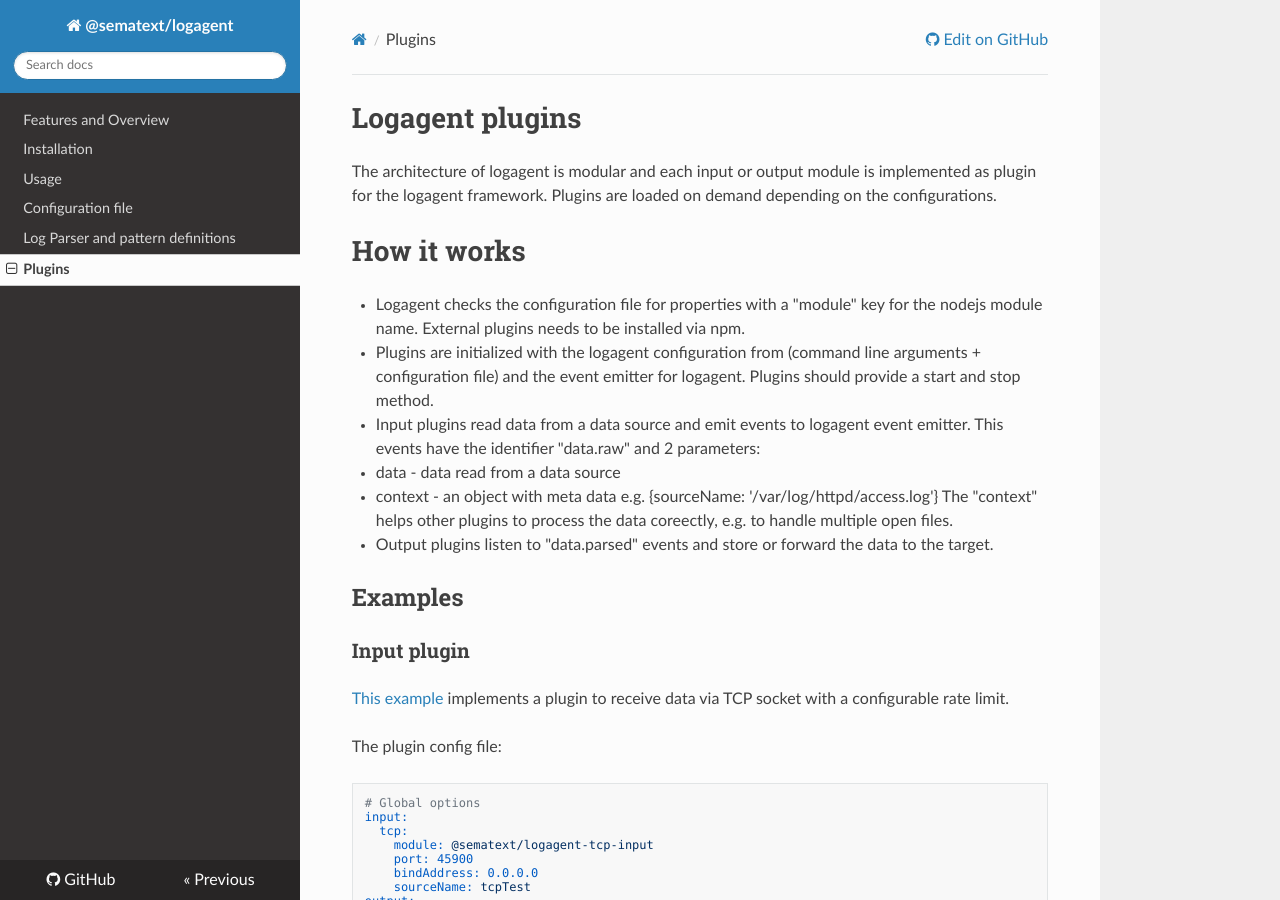
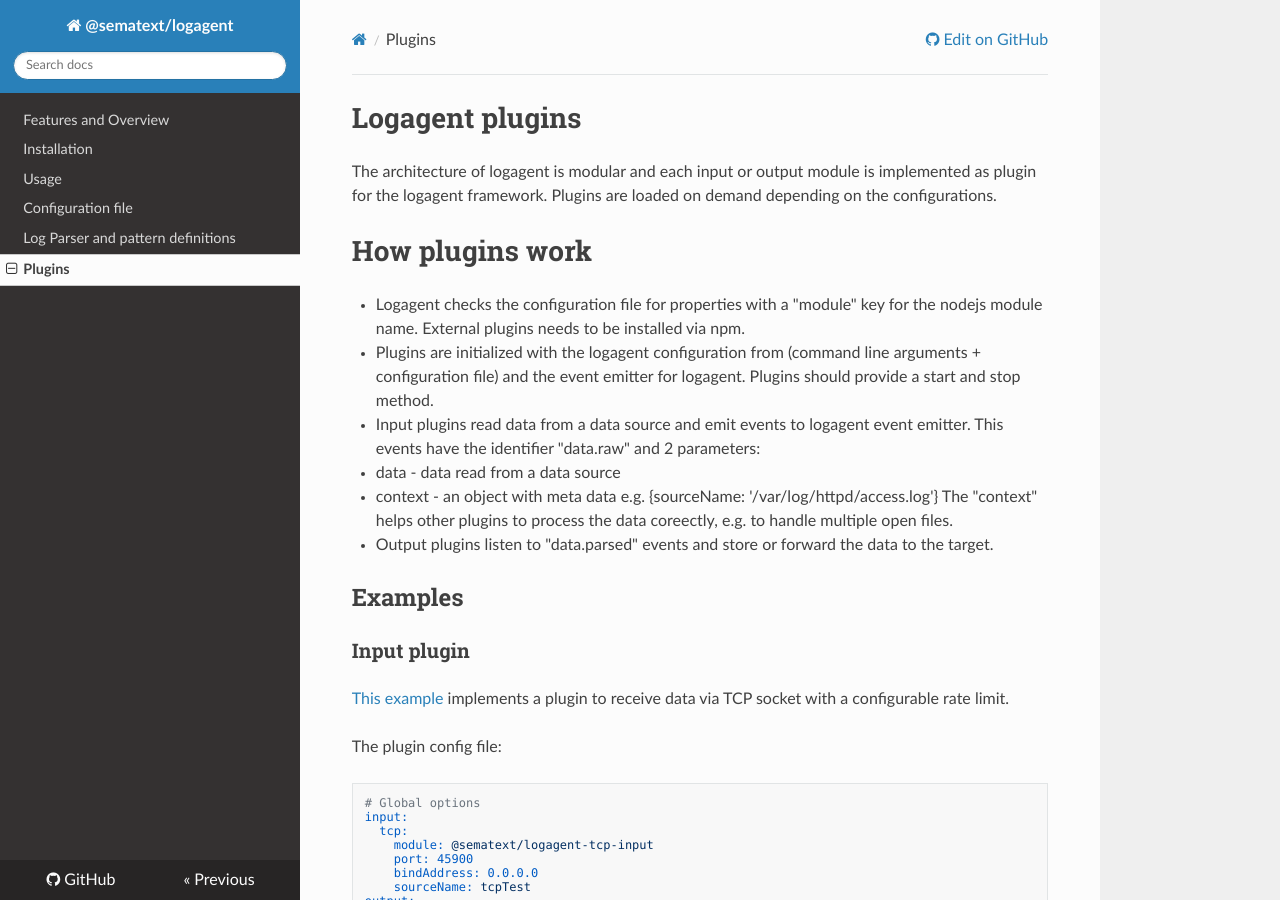
Before and after one commit to sematext/logagent-js, an MkDocs documentation site: the page built from docs/plugins.md, in a window 1280 px wide and 900 px high. Built offline with MkDocs 1.6.1, drawn with Linux system fonts in a browser that asks for light colours; nearby versions of some CDN libraries; old or Windows-style settings are respelled for this version of MkDocs.

Commit message:
Release 2.0.24

```diff
--- a/docs/plugins.md
+++ b/docs/plugins.md
@@ -2,7 +2,7 @@
 
 The architecture of logagent is modular and each input or output module is implemented as plugin for the logagent framework. Plugins are loaded on demand depending on the configurations.
 
-# How it works
+# How plugins work
 
 - Logagent checks the configuration file for properties with a "module" key for the nodejs module name. External plugins needs to be installed via npm.
 - Plugins are initialized with the logagent configuration from (command line arguments + configuration file) and the event emitter for logagent. Plugins should provide a start and stop method.
@@ -11,7 +11,7 @@ The architecture of logagent is modular and each input or output module is imple
   - data - data read from a data source
   - context - an object with meta data e.g. {sourceName: '/var/log/httpd/access.log'}
     The "context" helps other plugins to process the data coreectly, e.g. to handle multiple open files.
- - Output plugins listen to "data.parsed" events and store or forward the data to the target.
+- Output plugins listen to "data.parsed" events and store or forward the data to the target.
 
 ## Examples
 ### Input plugin
--- a/package.json
+++ b/package.json
@@ -1,6 +1,6 @@
 {
   "name": "@sematext/logagent",
-  "version": "2.0.23",
+  "version": "2.0.24",
   "description": "Smart log parser written in Node",
   "main": "lib/parser/parser.js",
   "bin": {
```
